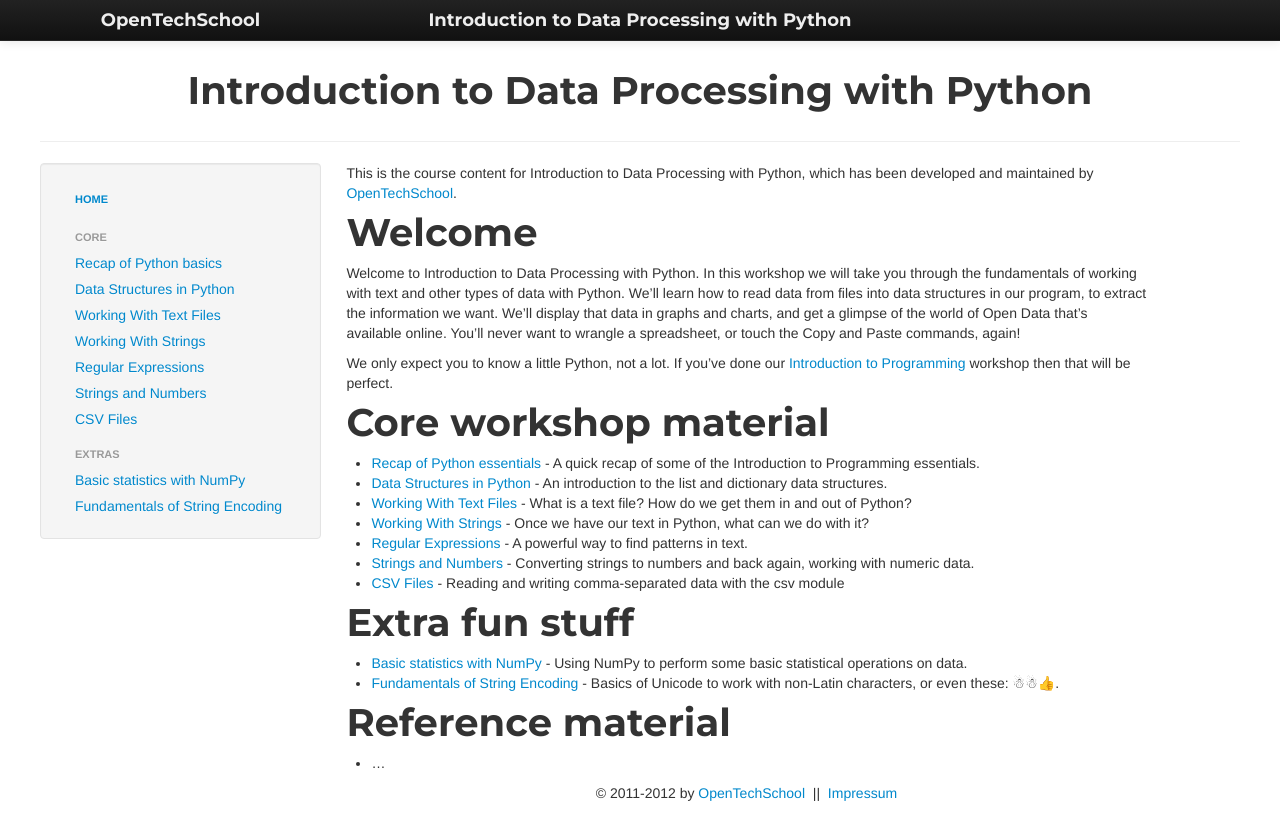
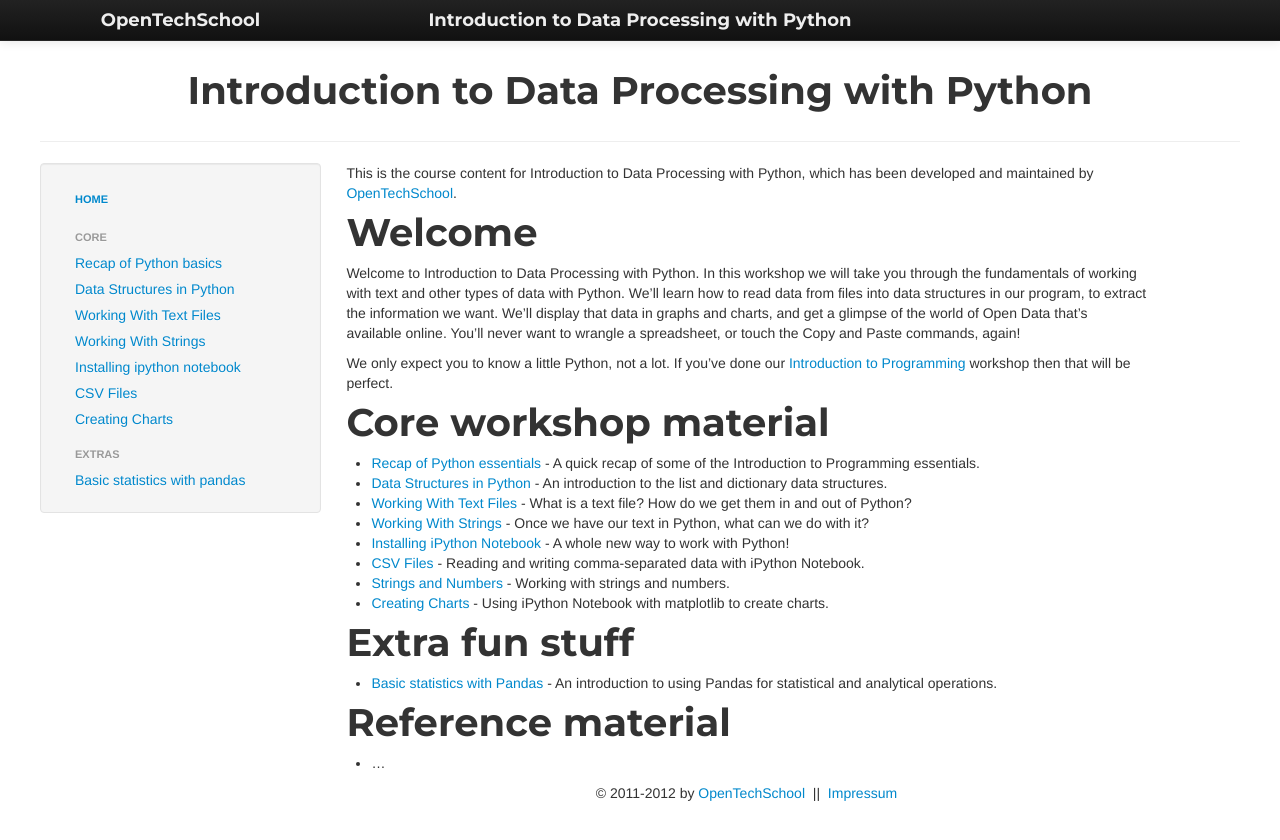
Before and after one commit to OpenTechSchool/python-data-intro, a Jekyll site: the page built from index.md, in a window 1280 px wide. Shown: the top 840 px of the page. Built offline with Jekyll 4.4.1, drawn with Linux system fonts in a browser that asks for light colours.

Commit message:
New structure for remainder of course, using iPython Notebook

```diff
--- a/_config.yml
+++ b/_config.yml
@@ -20,21 +20,19 @@
     - title: Working With Strings
       path: /core/strings.html
       caption: Once we have our text in Python, what can we do with it?
-    - title: Regular Expressions
-      path: /core/regex.html
-      caption: A powerful way to find patterns in text.
-    - title: Strings and Numbers
-      path: /core/numbers.html
-      caption: Converting strings to numbers and back again, working with numeric data.
+    - title: Installing ipython notebook
+      path: /core/notebook.html
+      caption: A whole new way to work with Python!
     - title: CSV Files
       path: /core/csv.html
-      caption: Reading and writing comma-separated data with the csv module
+      caption: Reading and writing comma-separated data with iPython Notebook.
+    - title: Creating Charts
+      path: /core/charts.html
+      caption: Using iPython Notebook with matplotlib to create charts.
+
  - title: Extras
    caption: Additional workshop content
    subpages:
-    - title: Basic statistics with NumPy
-      path: /extras/numpy.html
-      caption: Using NumPy to perform some basic statistical operations on data.
-    - title: Fundamentals of String Encoding
-      path: /extras/encoding.html
-      caption: Basics of Unicode to work with non-Latin characters, or even these - ☃☃👍.
+    - title: Basic statistics with pandas
+      path: /extras/pandas.html
+      caption: An introduction to using Pandas for statistical and analytical operations.
--- a/index.md
+++ b/index.md
@@ -19,14 +19,14 @@
 * [Data Structures in Python](core/data.html) - An introduction to the list and dictionary data structures.
 * [Working With Text Files](core/text-files.html) - What is a text file? How do we get them in and out of Python?
 * [Working With Strings](core/strings.html) - Once we have our text in Python, what can we do with it?
-* [Regular Expressions](core/regex.html) - A powerful way to find patterns in text.
-* [Strings and Numbers](core/numbers.html) - Converting strings to numbers and back again, working with numeric data.
-* [CSV Files](core/csv.html) - Reading and writing comma-separated data with the csv module
+* [Installing iPython Notebook](core/notebook.html) - A whole new way to work with Python!
+* [CSV Files](core/csv.html) - Reading and writing comma-separated data with iPython Notebook.
+* [Strings and Numbers](core/numbers.html) - Working with strings and numbers.
+* [Creating Charts](core/charts.html) - Using iPython Notebook with matplotlib to create charts.
 
 # Extra fun stuff
 
-* [Basic statistics with NumPy](extras/numpy.html) - Using NumPy to perform some basic statistical operations on data.
-* [Fundamentals of String Encoding](extras/encoding.html) - Basics of Unicode to work with non-Latin characters, or even these: ☃☃👍.
+* [Basic statistics with Pandas](extras/pandas.html) - An introduction to using Pandas for statistical and analytical operations.
 
 # Reference material
 
```
